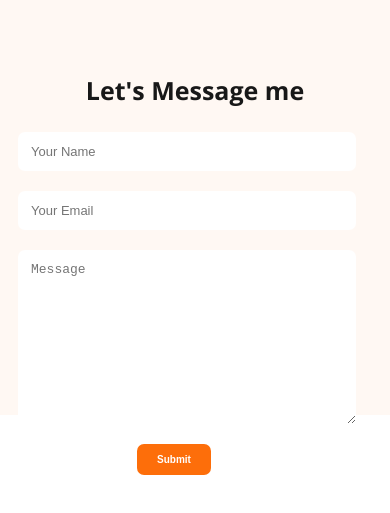
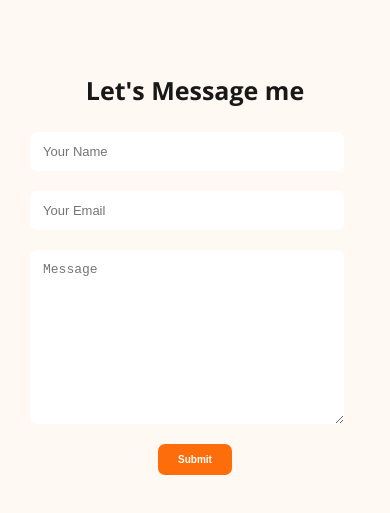
Before and after one commit to mdujjal67/Web-Developer-Portfolio, a plain HTML site: page index.html in a window 390 px wide. Shown: the part 4441-4954 px from the top of the page. Before the commit the page ends 4916 px from the top, so only its background shows below. Drawn offline with nearby package versions, Linux system fonts and the light colour scheme.

Commit message:
complete responsive styles for sm device

```diff
--- a/css files/responsive.css
+++ b/css files/responsive.css
@@ -256,6 +256,7 @@
         padding: 0 0;
         flex-direction: column;
         text-align: center;
+        padding-bottom: 120px;
       }
       footer .section-descript {
         font-size: 13px;
@@ -268,7 +269,12 @@
         border-radius: 7px;
       }
       .contact {
-        margin: 0 18px;
+        margin-left: 30px;
+      }
+      .contact input[type="submit"]{
+        margin-left: -30px;
+      }
+      .contact input[type="text"], .contact input[type="email"], textarea {
         width: 80%;
       }
 
```
